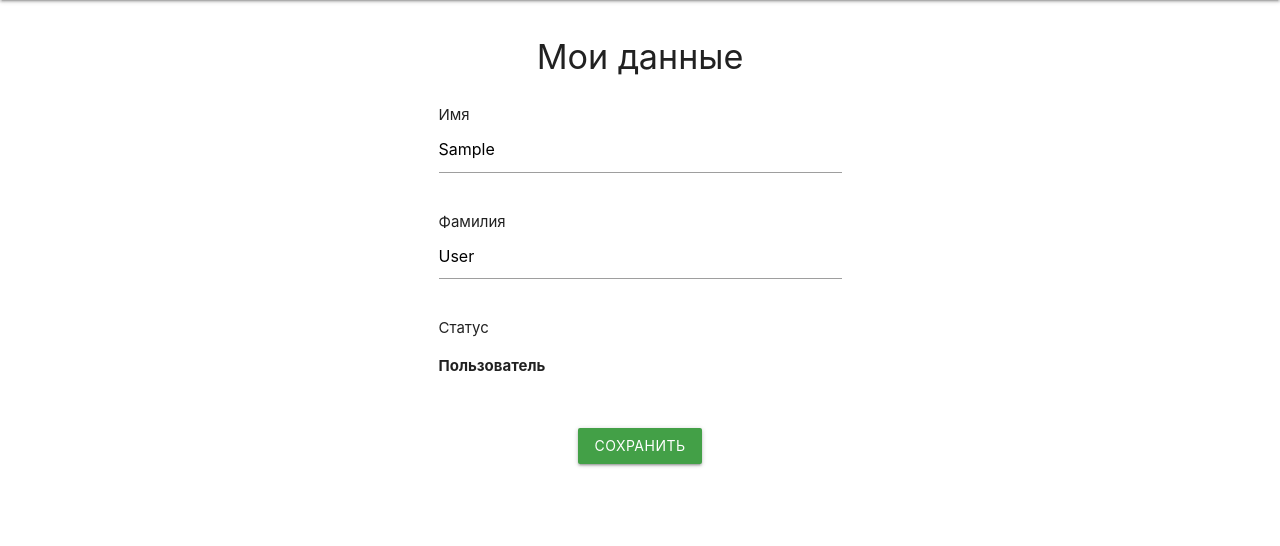
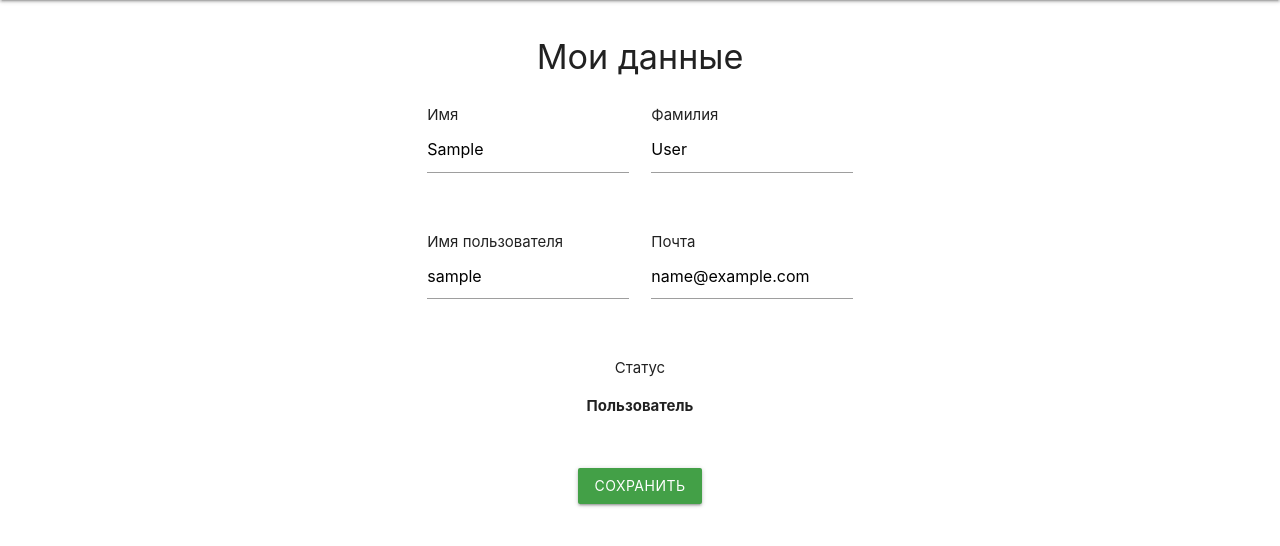
Before and after one commit to aslbnv/educon, a Django app: page /mydata/ in a window 1280 px wide. Shown: the part 64-610 px from the top of the page. Run offline with Django 3.2, Linux system fonts and the light colour scheme; the visitor is signed in with stand-in values (Sample User, id 1); data comes from the database, SQL or seed files in the repository; some libraries are stand-ins or nearby versions.

Commit message:
improve user data page

```diff
--- a/education_portal/authy/forms.py
+++ b/education_portal/authy/forms.py
@@ -81,8 +81,10 @@ class ChangePasswordForm(forms.ModelForm):
 
 
 class EditProfileForm(forms.ModelForm):
-	first_name = forms.CharField(widget=forms.TextInput(attrs={'placeholder': ''}), max_length=50, required=True)
+	username = forms.CharField(widget=forms.TextInput(), max_length=50, required=True)
+	first_name = forms.CharField(widget=forms.TextInput(), max_length=50, required=True)
 	last_name = forms.CharField(widget=forms.TextInput(), max_length=50, required=True)
+	email = forms.CharField(widget=forms.TextInput(), max_length=50, required=True)
 
 	class Meta:
 		model = User
--- a/education_portal/authy/views.py
+++ b/education_portal/authy/views.py
@@ -17,98 +17,114 @@ from django.core.paginator import Paginator
 
 
 def SideNavInfo(request):
-	user = request.user
-	nav_profile = None
+    user = request.user
+    nav_profile = None
 
-	if user.is_authenticated:
-		nav_profile = Profile.objects.get(user=user)
+    if user.is_authenticated:
+        nav_profile = Profile.objects.get(user=user)
 
-	return {'nav_profile': nav_profile}
+    return {"nav_profile": nav_profile}
 
 
 def UserProfile(request, username):
-	user = get_object_or_404(User, username=username)
-	profile = Profile.objects.get(user=user)
+    user = get_object_or_404(User, username=username)
+    profile = Profile.objects.get(user=user)
 
-	template = loader.get_template('registration/user_details.html')
+    template = loader.get_template("registration/user_details.html")
 
-	context = {
-		'profile': profile,
-	}
+    context = {
+        "profile": profile,
+    }
 
-	return HttpResponse(template.render(context, request))
+    return HttpResponse(template.render(context, request))
 
 
 def Signup(request):
-	if request.method == 'POST':
-		form = SignupForm(request.POST)
-		if form.is_valid():
-			username = form.cleaned_data.get('username')
-			email = form.cleaned_data.get('email')
-			password = form.cleaned_data.get('password')
-			first_name = form.cleaned_data.get('first_name')
-			last_name = form.cleaned_data.get('last_name')
-			User.objects.create_user(username=username, email=email, password=password,
-			first_name=first_name, last_name=last_name)
-			return redirect('edit-profile')
-	else:
-		form = SignupForm()
+    if request.method == "POST":
+        form = SignupForm(request.POST)
+        if form.is_valid():
+            username = form.cleaned_data.get("username")
+            email = form.cleaned_data.get("email")
+            password = form.cleaned_data.get("password")
+            first_name = form.cleaned_data.get("first_name")
+            last_name = form.cleaned_data.get("last_name")
+            User.objects.create_user(
+                username=username,
+                email=email,
+                password=password,
+                first_name=first_name,
+                last_name=last_name,
+            )
+            return redirect("edit-profile")
+    else:
+        form = SignupForm()
 
-	context = {
-		'form':form,
-	}
+    context = {
+        "form": form,
+    }
 
-	return render(request, 'registration/signup.html', context)
+    return render(request, "registration/signup.html", context)
 
 
 @login_required
 def PasswordChange(request):
-	user = request.user
-	if request.method == 'POST':
-		form = ChangePasswordForm(request.POST)
-		if form.is_valid():
-			new_password = form.cleaned_data.get('new_password')
-			user.set_password(new_password)
-			user.save()
-			update_session_auth_hash(request, user)
-			return redirect('change_password_done')
-	else:
-		form = ChangePasswordForm(instance=user)
+    user = request.user
+    if request.method == "POST":
+        form = ChangePasswordForm(request.POST)
+        if form.is_valid():
+            new_password = form.cleaned_data.get("new_password")
+            user.set_password(new_password)
+            user.save()
+            update_session_auth_hash(request, user)
+            return redirect("change_password_done")
+    else:
+        form = ChangePasswordForm(instance=user)
 
-	context = {
-		'form':form,
-	}
+    context = {
+        "form": form,
+    }
 
-	return render(request, 'registration/change_password.html', context)
+    return render(request, "registration/change_password.html", context)
+
 
 def PasswordChangeDone(request):
-	return render(request, 'change_password_done.html')
+    return render(request, "change_password_done.html")
 
 
 @login_required
 def EditProfile(request):
-	user = request.user
-	user_id = request.user.id
-	profile = Profile.objects.get(user__id=user_id)
-	user_info = User.objects.get(id=user_id)
-	initial_data = {'first_name': user.first_name, 'last_name': user.last_name}
+    user = request.user
+    profile = Profile.objects.get(user__id=user.id)
+    user_data = User.objects.get(id=user.id)
+    init_data = {
+        "first_name": user.first_name,
+        "last_name": user.last_name,
+        "last_name": user.last_name,
+        "email": user.email,
+    }
 
-	if request.method == 'POST':
-		form = EditProfileForm(request.POST, initial=initial_data)
-		if form.is_valid():
-			user_info.first_name = form.cleaned_data.get('first_name')
-			user_info.last_name = form.cleaned_data.get('last_name')
-			profile.save()
-			user_info.save()
-			return redirect('index')
-	else:
-		init_data = {'first_name': user.first_name, 'last_name': user.last_name}
-		form = EditProfileForm(initial=init_data)
+    if request.method == "POST":
+        form = EditProfileForm(request.POST, initial=init_data)
+        if form.is_valid():
+            user_data.username = form.cleaned_data.get("username")
+            user_data.first_name = form.cleaned_data.get("first_name")
+            user_data.last_name = form.cleaned_data.get("last_name")
+            user_data.email = form.cleaned_data.get("email")
+            user_data.save()
+            return redirect("index")
+    else:
+        init_data = {
+            "username": user.username,
+            "first_name": user.first_name,
+            "last_name": user.last_name,
+            "email": user.email,
+        }
+        form = EditProfileForm(initial=init_data)
 
-	context = {
-		'form': form,
-		'profile': profile,
-		'user': user,
-	}
+    context = {
+        "form": form,
+        "profile": profile,
+        "user": user,
+    }
 
-	return render(request, 'registration/user_details.html', context)
+    return render(request, "registration/user_details.html", context)
--- a/education_portal/education_portal/templates/base.html
+++ b/education_portal/education_portal/templates/base.html
@@ -78,7 +78,7 @@
         </li>
         <li>
             <a href="{% url 'admin:index' %}">
-                <i class="material-icons blue-text text-darken-4">settings</i>Django панель
+                <i class="material-icons blue-text text-darken-4">admin_panel_settings</i>Django панель
             </a>
         </li>
         {% endif %}
--- a/education_portal/education_portal/templates/registration/user_details.html
+++ b/education_portal/education_portal/templates/registration/user_details.html
@@ -1,29 +1,35 @@
 {% extends 'base.html' %}
 {% load static %}
 
-
 {% block content %}
-
 <div class="row center-align">
   <div class="col s6 offset-s3">
     <form method="post" enctype="multipart/form-data" action="" role="form">
       {% csrf_token %}
       <h4 class="title is-3">Мои данные</h4>
-
-      <div class="input-field col s12">
+      <div class="row">
+        <div class="input-field col s6">
           <p class="left" style="margin: 0;">Имя</p>
           {{ form.first_name }}
         </div>
-
-      <div class="input-field col s12">
+        <div class="input-field col s6">
           <p class="left" style="margin: 0;">Фамилия</p>
           {{ form.last_name }}
         </div>
-
+      </div>
+      <div class="row">
+        <div class="input-field col s6">
+          <p class="left" style="margin: 0;">Имя пользователя</p>
+          {{ form.username }}
+        </div>
+        <div class="input-field col s6">
+          <p class="left" style="margin: 0;">Почта</p>
+          {{ form.email }}
+        </div>
+      </div>
       <div class="input-field col s12">
-        <p class="left" style="margin: 0; padding: 0;">Статус</p>
-        <br>
-        <p class="left">
+        <p class="center" style="margin: 0; padding: 0;">Статус</p>
+        <p class="center">
           <b>
             {% if profile.role == 'admin' %}
             Администратор
@@ -35,13 +41,11 @@
           </b>
         </p>
       </div>
-
       <div class="row">
         <div class="col s12">
           <span style="color: red; font-weight: bold;">{{ form.errors }}</span>
         </div>
       </div>
-
       <button type="submit" value="login" class="btn green darken-1">
         Сохранить
       </button>
```
Also changed, not shown: education_portal/education_portal/templates/index.html (+14 -14 lines). Lines whose indentation alone changed are shown as unchanged.
